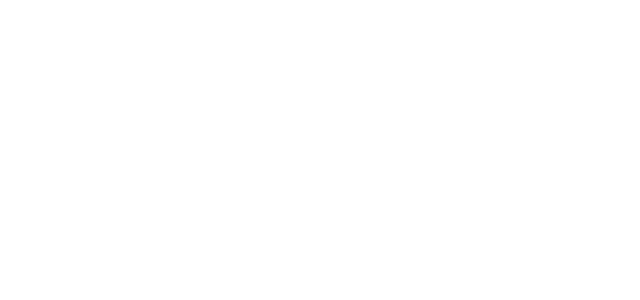
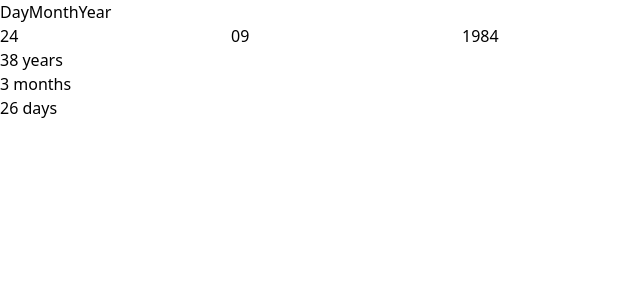
Before and after one commit to TheMcnafaha/frontend-mentor-age-calc, a Next.js app: page / in a window 1280 px wide. Shown: the top 300 px of the page, without its empty margins (0-640 px from the left). Built offline with nearby package versions, Linux system fonts and the light colour scheme.

Commit message:
added html and comps

```diff
--- a/src/pages/index.tsx
+++ b/src/pages/index.tsx
@@ -11,10 +11,66 @@
         <link rel="icon" href="/calculator-svgrepo-com.svg" />
       </Head>
       <main>
+        <AgeForm />
 
+<div></div>
+<DisplayResult/>
       </main>
     </>
   );
 };
 
+function AgeForm() {
+  return (
+    <>
+      <form action="">
+        <div>
+          <label htmlFor="day">Day</label>
+          <label htmlFor="month">Month</label>
+          <label htmlFor="year">Year</label>
+        </div>
+
+        <div>
+          <input
+            type="text"
+            inputMode="numeric"
+            pattern="d?d"
+            id="day"
+            defaultValue={24}
+          />
+          <input
+            type="text"
+            inputMode="numeric"
+            pattern="d?d"
+            id="month"
+            defaultValue={"09"}
+          />
+          <input
+            type="text"
+            inputMode="numeric"
+            pattern="dddd"
+            id="year"
+            defaultValue={1984}
+          />
+        </div>
+      </form>
+    </>
+  );
+}
+
+
+function DisplayResult(){
+
+  return (
+    <>
+    <h1>
+      38 years
+      <br></br>
+      3 months
+      <br></br>
+      26 days
+    </h1>
+    </>
+  )
+}
 export default Home;
```
